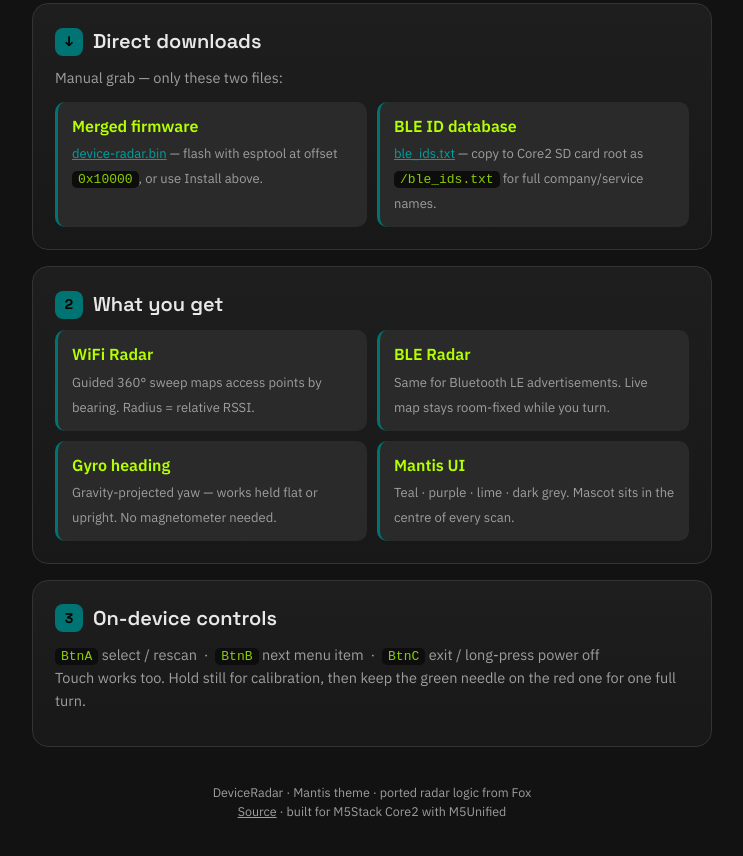
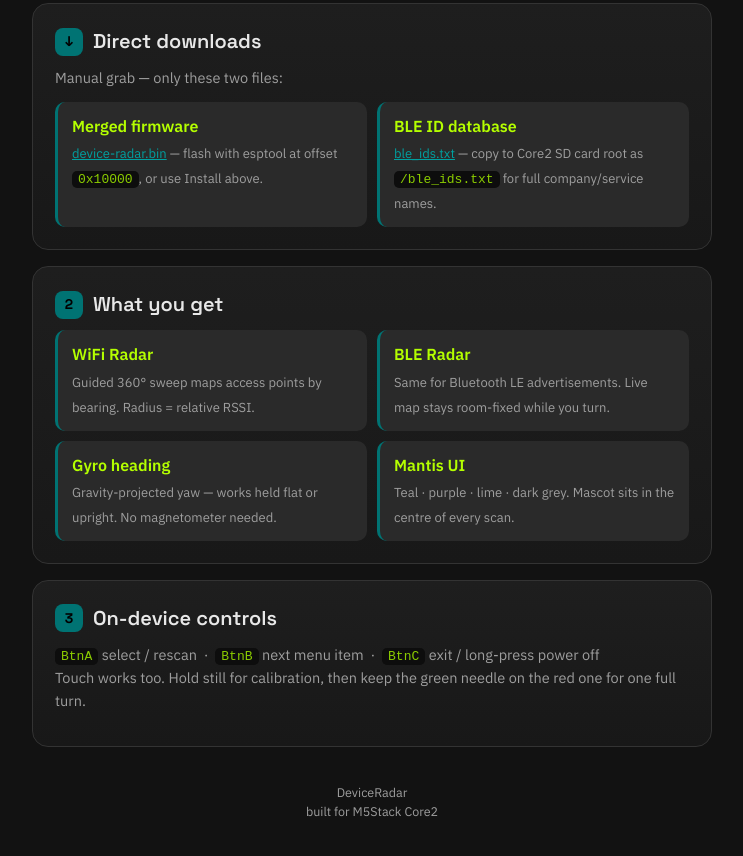
Before and after one commit to 5t31thphoto/device_radar, a plain HTML site: page web/index.html in a window 1280 px wide. Shown: the part 514-1370 px from the top of the page, without its empty margins (268-1011 px from the left). Drawn offline with Linux system fonts and the light colour scheme.

Commit message:
Update index.html

```diff
--- a/web/index.html
+++ b/web/index.html
@@ -236,8 +236,8 @@
   </section>
 
   <footer>
-    DeviceRadar · Mantis theme · ported radar logic from Fox<br>
-    <a href="https://github.com">Source</a> · built for M5Stack Core2 with M5Unified
+    DeviceRadar<br>
+    built for M5Stack Core2
   </footer>
 </div>
 </body>
```
